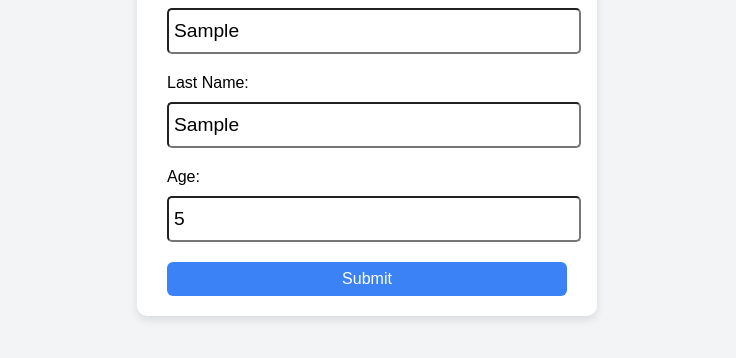
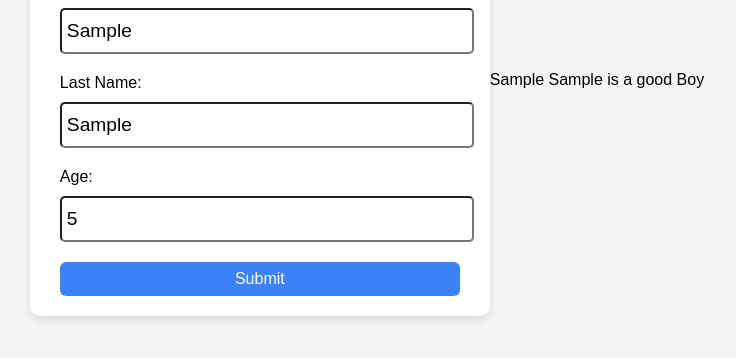
Before and after one commit to PrithwiKumarSingh/Practice-code, a plain HTML site: page JavaScript/19_projects_/calculator/Form/index.html in a window 1280 px wide. Both pictures are taken after typing "Sample", "Sample", "5" into the empty fields and a click on the button "Submit". Shown: the part 320-678 px from the top of the page, without its empty margins (273-1009 px from the left). Drawn offline with Linux system fonts and the light colour scheme.

Commit message:
Important Notes JS

```diff
--- a/JavaScript/19_projects_/calculator/Form/index.html
+++ b/JavaScript/19_projects_/calculator/Form/index.html
@@ -24,6 +24,8 @@
     </form>
     </div>
 
+    <div id="result"></div>
+
     <script src="script.js"></script>
 </body>
 </html>
--- a/JavaScript/19_projects_/calculator/Form/script.js
+++ b/JavaScript/19_projects_/calculator/Form/script.js
@@ -61,4 +61,8 @@ form.addEventListener("submit", (event) => {
 
     const third = document.getElementById('third');
     console.log(third.value);
+
+    const result = document.getElementById('result');
+    result.innerHTML = `${first.value} ${second.value} is a good Boy`;
+    document.body.append(result);
 })
```
Also changed, not shown: JavaScript/Readme.md (added).
